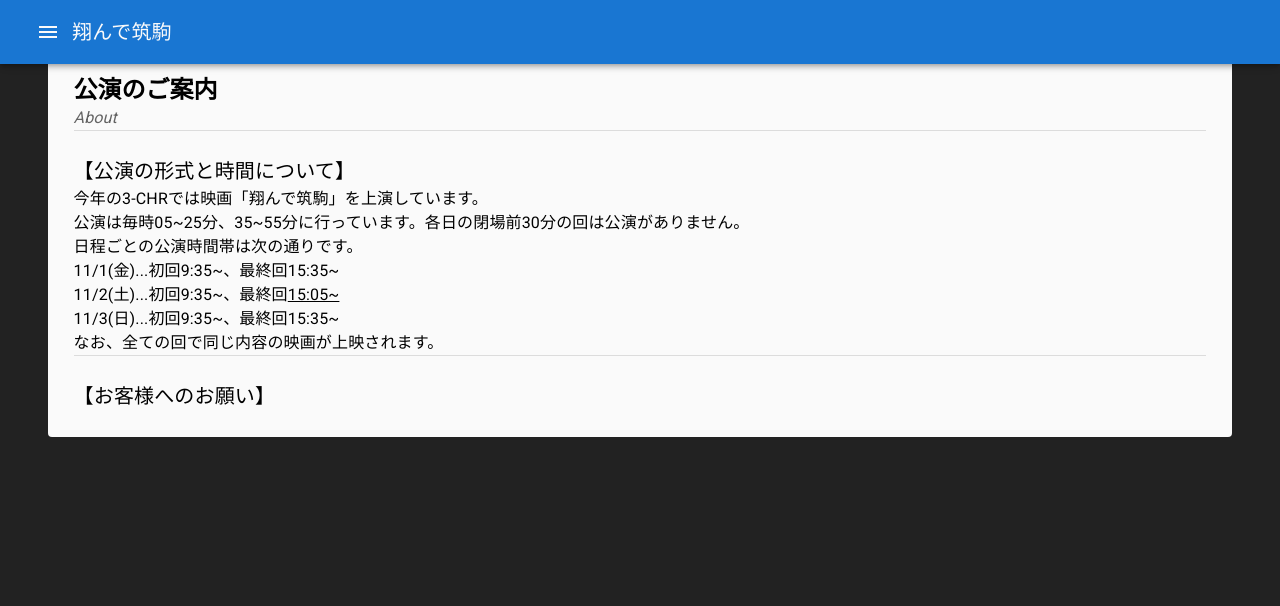
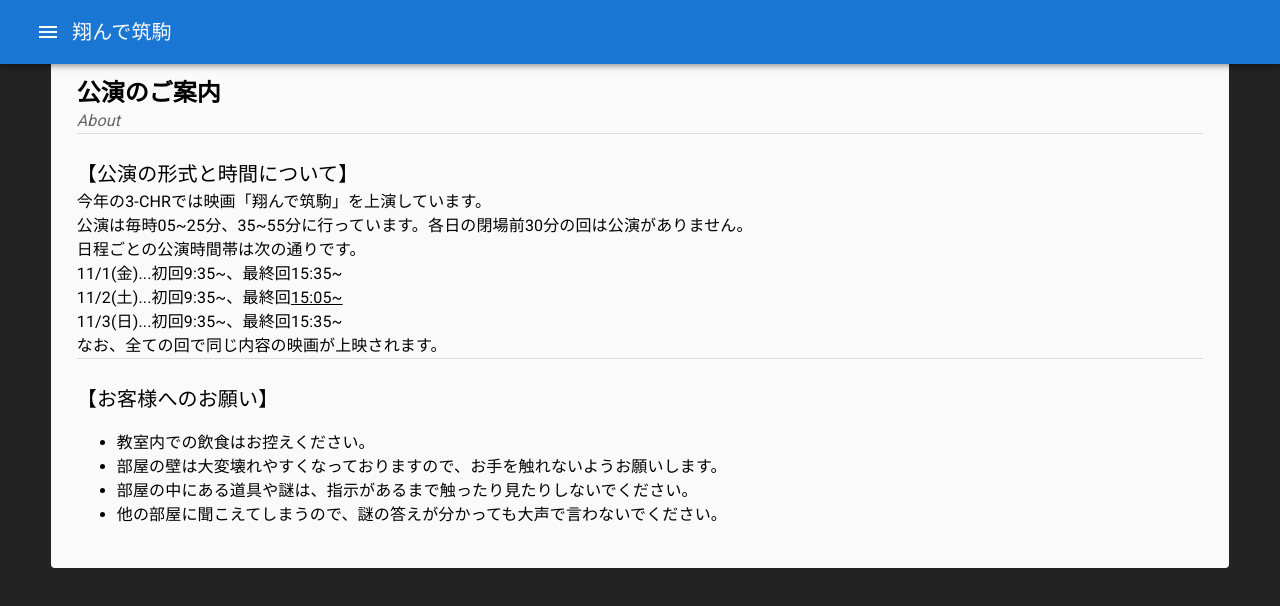
Before and after one commit to tk-jr3-reboot2024/tk-jr3-reboot2024.github.io, a React (Create React App) app: page /introduction/c/about in a window 1280 px wide. Shown: the top 606 px of the page. Built offline with nearby package versions, Linux system fonts and the light colour scheme.

Commit message:
changed padding!

```diff
--- a/src/components/introduction/3c-components/about.js
+++ b/src/components/introduction/3c-components/about.js
@@ -6,7 +6,7 @@ import theme from "./theme";
 
 function News1() {
     return (
-        <div>
+        <div >
             <ThemeProvider theme={theme}>
                 <CssBaseline />
                 <Box sx={{ padding: '2vw', margin: '0', box_width: '100%', background: grey[50], borderRadius: '4px' }}>
@@ -37,6 +37,12 @@ function News1() {
                     <Divider />
                     <br />
                     <Typography variant='h6'>【お客様へのお願い】</Typography>
+                    <ul>
+                        <li>教室内での飲食はお控えください。</li>
+                        <li>部屋の壁は大変壊れやすくなっておりますので、お手を触れないようお願いします。</li>
+                        <li>部屋の中にある道具や謎は、指示があるまで触ったり見たりしないでください。</li>
+                        <li>他の部屋に聞こえてしまうので、謎の答えが分かっても大声で言わないでください。</li>
+                    </ul>
                 </Box>
             </ThemeProvider>
         </div>
--- a/src/components/introduction/3c-components/layout.js
+++ b/src/components/introduction/3c-components/layout.js
@@ -5,7 +5,7 @@ const CLayout = ({ children }) => {
 	return (
 		<Box sx={{
 			height: 'auto', // 画面全体に背景色を適用
-			padding: '48px', // 任意でパディングを追加
+			padding: '4vw', // 任意でパディングを追加
 		}}
 		>
 			{children}
```
Lines whose indentation alone changed are shown as unchanged.
